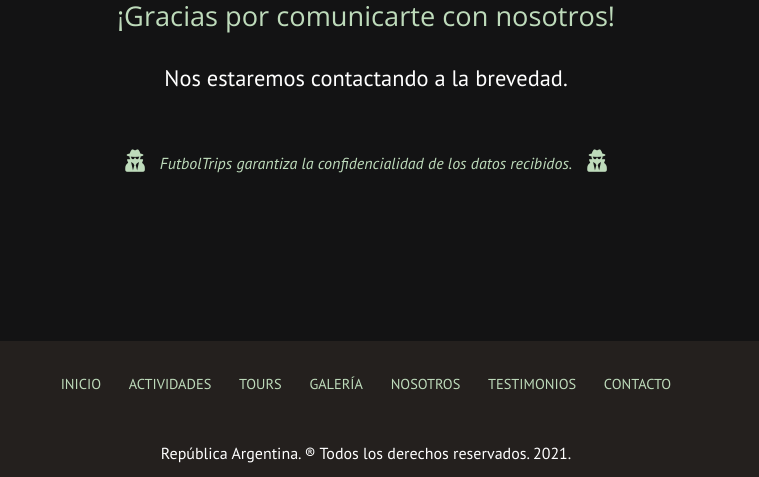
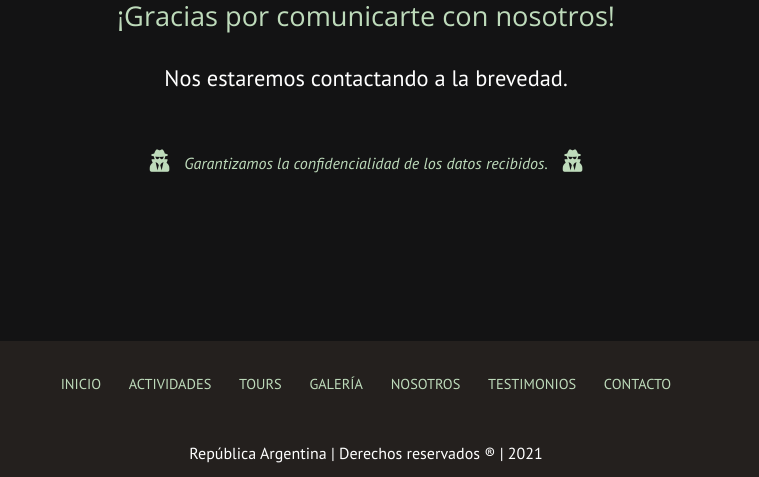
Before and after one commit to fedeinlakech/futboltrips, a website: page pages/gracias.html in a window 1280 px wide. Shown: the part 324-801 px from the top of the page, 274-1033 px from the left. Drawn offline with nearby package versions, Linux system fonts and the light colour scheme.

Commit message:
footer+logo

```diff
--- a/pages/gracias.html
+++ b/pages/gracias.html
@@ -64,7 +64,7 @@
             </div>
             <h2>¡Gracias por comunicarte con nosotros!</h2>
             <p>Nos estaremos contactando a la brevedad.</p>
-            <p><i class="fas fa-user-secret gracias__confidencialidad"></i>FutbolTrips garantiza la confidencialidad de los datos recibidos.<i class="fas fa-user-secret gracias__confidencialidad"></i></p>
+            <p><i class="fas fa-user-secret gracias__confidencialidad"></i>Garantizamos la confidencialidad de los datos recibidos.<i class="fas fa-user-secret gracias__confidencialidad"></i></p>
         </section>
     </main>
 
@@ -100,7 +100,7 @@
                     </ul>
                 </div>
             </div>
-            <p class="oculto">República Argentina. &reg; Todos los derechos reservados. 2021.</p>
+            <p>República Argentina | Derechos reservados &reg; | 2021</p>
         </div>
     </footer>
 
--- a/scss/_footer.scss
+++ b/scss/_footer.scss
@@ -74,6 +74,7 @@
                     img {
                         padding-top: 15px;
                         width: 100%;
+                        height: auto;
                     }
                 }
                 .footer__menu {
```
Also changed, not shown: css/main.css.
